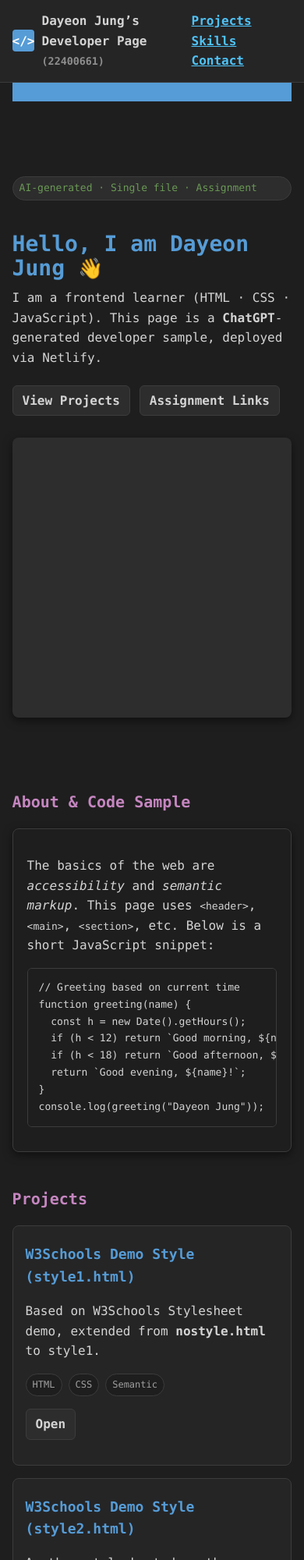
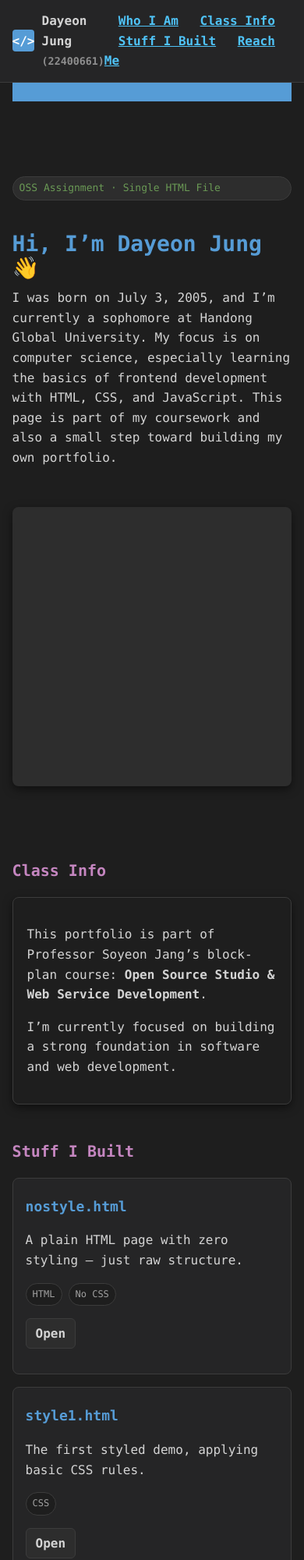
Before and after one commit to jyeon573/2025_OSS_HW1, a plain HTML site: page index.html in a window 390 px wide. Shown: the top 2000 px of the page at 78% size. Drawn offline with Linux system fonts and the light colour scheme.

Commit message:
index page fixed

```diff
--- a/index.html
+++ b/index.html
@@ -1,10 +1,11 @@
 <!DOCTYPE html>
 <html lang="en">
+
 <head>
     <meta charset="utf-8" />
     <meta name="viewport" content="width=device-width, initial-scale=1" />
     <title>Developer Sample — Dayeon Jung (22400661)</title>
-  <meta name="description" content="AI-generated developer sample page (assignment)" />
+    <meta name="description" content="OSS assignment developer sample page — Dayeon Jung" />
     <style>
         :root {
             /* VS Code Dark Theme Inspired */
@@ -12,16 +13,22 @@
             --panel: #252526;
             --text: #d4d4d4;
             --muted: #a0a0a0;
-      --brand: #569cd6;   /* blue */
-      --brand-2: #c586c0; /* pink */
+            --brand: #569cd6;
+            /* blue */
+            --brand-2: #c586c0;
+            /* pink */
             --accent-green: #6a9955;
             --border: #3c3c3c;
-      --code-bg: #1e1e1e;
-      --shadow: 0 4px 12px rgba(0,0,0,.5);
-      --link: #4fc3f7;    /* brighter links for visibility */
+            --shadow: 0 4px 12px rgba(0, 0, 0, .5);
+            --link: #4fc3f7;
             --link-hover: #ffcc80;
         }
-    html, body { height: 100%; }
+
+        html,
+        body {
+            height: 100%;
+        }
+
         body {
             margin: 0;
             font-family: Consolas, "Courier New", monospace;
@@ -30,171 +37,286 @@
             line-height: 1.6;
         }
 
-    /* Links */
-    a:not(.btn) { color: var(--link); text-decoration: underline; }
-    a:not(.btn):hover { color: var(--link-hover); }
+        a:not(.btn) {
+            color: var(--link);
+            text-decoration: underline;
+        }
 
-    .container { width: min(1040px, 92%); margin: 0 auto; }
+        a:not(.btn):hover {
+            color: var(--link-hover);
+        }
 
-    header { position: sticky; top: 0; z-index: 50; background: var(--panel); border-bottom: 1px solid var(--border); }
-    .nav { display: flex; align-items: center; justify-content: space-between; padding: 14px 0; }
-    .brand { display: flex; align-items: center; gap: 10px; font-weight: 700; }
-    .logo { width: 28px; height: 28px; border-radius: 4px; background: var(--brand); color: #fff; display: grid; place-items: center; font-weight: 800; }
-    nav a { color: var(--link); margin-left: 18px; font-weight: 600; text-decoration: underline; }
-    nav a:hover { color: var(--link-hover); }
+        .container {
+            width: min(1040px, 92%);
+            margin: 0 auto;
+        }
 
-    .btn { display: inline-flex; align-items: center; gap: 8px; padding: 6px 12px; border: 1px solid var(--border); border-radius: 6px; color: var(--text); text-decoration: none; font-weight: 600; background: #2d2d2d; }
-    .btn:hover { border-color: var(--brand); color: var(--brand); }
+        header {
+            position: sticky;
+            top: 0;
+            z-index: 50;
+            background: var(--panel);
+            border-bottom: 1px solid var(--border);
+        }
 
-    .hero { display: grid; grid-template-columns: 1.2fr .8fr; gap: 28px; align-items: center; padding: 120px 0 56px; position: relative; }
-    .hero::before { content: ""; position: absolute; top: 0; left: 0; width: 100%; height: 24px; background: var(--brand); }
-    .hero h1 { font-size: clamp(28px, 5vw, 44px); line-height: 1.12; margin: 40px 0 10px; color: var(--brand); }
-    .hero p { color: var(--text); margin: 0 0 22px; }
-    .cta { display: flex; gap: 12px; flex-wrap: wrap; }
-    .pill { padding: 4px 8px; border-radius: 999px; border: 1px solid var(--border); color: var(--accent-green); font-size: 13px; background: #2d2d2d; }
-    .avatar { aspect-ratio: 1; border-radius: 8px; background: #2d2d2d; position: relative; box-shadow: var(--shadow); }
+        .nav {
+            display: flex;
+            align-items: center;
+            justify-content: space-between;
+            padding: 14px 0;
+        }
 
-    section { padding: 28px 0 8px; }
-    .section-title { font-size: 20px; margin: 8px 0 18px; color: var(--brand-2); }
-    .panel { background: #1e1e1e; border: 1px solid var(--border); border-radius: 8px; padding: 18px; box-shadow: var(--shadow); }
+        .brand {
+            display: flex;
+            align-items: center;
+            gap: 10px;
+            font-weight: 700;
+        }
 
-    .grid { display: grid; gap: 16px; grid-template-columns: repeat(12, 1fr); }
-    .card { grid-column: span 6; background: #252526; border: 1px solid var(--border); border-radius: 8px; padding: 16px; transition: transform .15s ease; }
-    .card:hover { transform: translateY(-2px); border-color: var(--brand); }
-    .card h3 { margin: 6px 0 6px; font-size: 18px; color: var(--brand); }
-    .tags { display: flex; flex-wrap: wrap; gap: 8px; margin-top: 8px; }
-    .tag { font-size: 12px; padding: 4px 8px; border: 1px solid var(--border); border-radius: 999px; color: var(--muted); background: #1e1e1e; }
+        .logo {
+            width: 28px;
+            height: 28px;
+            border-radius: 4px;
+            background: var(--brand);
+            color: #fff;
+            display: grid;
+            place-items: center;
+            font-weight: 800;
+        }
 
-    .skills { display: flex; flex-wrap: wrap; gap: 10px; }
-    .skill { padding: 6px 10px; border-radius: 6px; border: 1px solid var(--border); background: #2d2d2d; color: var(--accent-green); }
+        nav a {
+            color: var(--link);
+            margin-left: 18px;
+            font-weight: 600;
+            text-decoration: underline;
+        }
 
-    pre { background: #1e1e1e; color: var(--text); padding: 14px; border-radius: 6px; overflow-x: auto; border: 1px solid var(--border); }
-    code { font-family: Consolas, "Courier New", monospace; font-size: 13px; }
+        nav a:hover {
+            color: var(--link-hover);
+        }
 
-    footer { margin: 32px 0 60px; color: var(--muted); font-size: 14px; }
+        .btn {
+            display: inline-flex;
+            align-items: center;
+            gap: 8px;
+            padding: 6px 12px;
+            border: 1px solid var(--border);
+            border-radius: 6px;
+            color: var(--text);
+            text-decoration: none;
+            font-weight: 600;
+            background: #2d2d2d;
+        }
+
+        .btn:hover {
+            border-color: var(--brand);
+            color: var(--brand);
+        }
+
+        .hero {
+            display: grid;
+            grid-template-columns: 1.2fr .8fr;
+            gap: 28px;
+            align-items: center;
+            padding: 120px 0 56px;
+            position: relative;
+        }
+
+        .hero::before {
+            content: "";
+            position: absolute;
+            top: 0;
+            left: 0;
+            width: 100%;
+            height: 24px;
+            background: var(--brand);
+        }
+
+        .hero h1 {
+            font-size: clamp(28px, 5vw, 44px);
+            line-height: 1.12;
+            margin: 40px 0 10px;
+            color: var(--brand);
+        }
+
+        .hero p {
+            color: var(--text);
+            margin: 0 0 22px;
+        }
+
+        .pill {
+            padding: 4px 8px;
+            border-radius: 999px;
+            border: 1px solid var(--border);
+            color: var(--accent-green);
+            font-size: 13px;
+            background: #2d2d2d;
+        }
+
+        .avatar {
+            aspect-ratio: 1;
+            border-radius: 8px;
+            background: #2d2d2d;
+            box-shadow: var(--shadow);
+        }
+
+        section {
+            padding: 28px 0 8px;
+        }
+
+        .section-title {
+            font-size: 20px;
+            margin: 8px 0 18px;
+            color: var(--brand-2);
+        }
+
+        .panel {
+            background: #1e1e1e;
+            border: 1px solid var(--border);
+            border-radius: 8px;
+            padding: 18px;
+            box-shadow: var(--shadow);
+        }
+
+        .grid {
+            display: grid;
+            gap: 16px;
+            grid-template-columns: repeat(12, 1fr);
+        }
+
+        .card {
+            grid-column: span 6;
+            background: #252526;
+            border: 1px solid var(--border);
+            border-radius: 8px;
+            padding: 16px;
+            transition: transform .15s ease;
+        }
+
+        .card:hover {
+            transform: translateY(-2px);
+            border-color: var(--brand);
+        }
+
+        .card h3 {
+            margin: 6px 0 6px;
+            font-size: 18px;
+            color: var(--brand);
+        }
+
+        .tags {
+            display: flex;
+            flex-wrap: wrap;
+            gap: 8px;
+            margin-top: 8px;
+        }
+
+        .tag {
+            font-size: 12px;
+            padding: 4px 8px;
+            border: 1px solid var(--border);
+            border-radius: 999px;
+            color: var(--muted);
+            background: #1e1e1e;
+        }
+
+        footer {
+            margin: 32px 0 60px;
+            color: var(--muted);
+            font-size: 14px;
+        }
 
         @media (max-width: 860px) {
-      .hero { grid-template-columns: 1fr; }
-      .card { grid-column: span 12; }
+            .hero {
+                grid-template-columns: 1fr;
+            }
+
+            .card {
+                grid-column: span 12;
+            }
         }
     </style>
 </head>
+
 <body>
     <header>
         <div class="container nav">
             <div class="brand">
                 <div class="logo" aria-hidden="true">&lt;/&gt;</div>
-        <span>Dayeon Jung’s Developer Page <small style="opacity:.6; font-weight:600">(22400661)</small></span>
+                <span>Dayeon Jung <small style="opacity:.6; font-weight:600">(22400661)</small></span>
             </div>
             <nav aria-label="Main links">
-        <a href="#projects">Projects</a>
-        <a href="#skills">Skills</a>
-        <a href="#contact">Contact</a>
+                <a href="#intro">Who I Am</a>
+                <a href="#course">Class Info</a>
+                <a href="#projects">Stuff I Built</a>
+                <a href="#contact">Reach Me</a>
             </nav>
         </div>
     </header>
 
     <main class="container">
-    <section class="hero" id="home">
+        <section class="hero" id="intro">
             <div>
-        <div class="pill">AI-generated · Single file · Assignment</div>
-        <h1>Hello, I am <span style="color:var(--brand)">Dayeon Jung</span> <span style="font-size:26px">👋</span></h1>
-        <p>I am a frontend learner (HTML · CSS · JavaScript). This page is a <strong>ChatGPT</strong>-generated developer sample, deployed via Netlify.</p>
-        <div class="cta">
-          <a class="btn" href="#projects">View Projects</a>
-          <a class="btn" href="#assign-links">Assignment Links</a>
+                <div class="pill">OSS Assignment · Single HTML File</div>
+                <h1>Hi, I’m <span style="color:var(--brand)">Dayeon Jung</span> 👋</h1>
+                <p>I was born on July 3, 2005, and I’m currently a sophomore at Handong Global University.
+                    My focus is on computer science, especially learning the basics of frontend development with HTML,
+                    CSS, and JavaScript.
+                    This page is part of my coursework and also a small step toward building my own portfolio.</p>
             </div>
-      </div>
-      <div class="avatar" role="img" aria-label="Decorative avatar graphic"></div>
+            <div class="avatar"></div>
         </section>
 
-    <section aria-labelledby="about-title">
-      <h2 id="about-title" class="section-title">About & Code Sample</h2>
+        <section id="course">
+            <h2 class="section-title">Class Info</h2>
             <div class="panel">
-        <p>The basics of the web are <em>accessibility</em> and <em>semantic markup</em>. This page uses <code>&lt;header&gt;</code>, <code>&lt;main&gt;</code>, <code>&lt;section&gt;</code>, etc. Below is a short JavaScript snippet:</p>
-        <pre><code>// Greeting based on current time
-function greeting(name) {
-  const h = new Date().getHours();
-  if (h < 12) return `Good morning, ${name}!`;
-  if (h < 18) return `Good afternoon, ${name}!`;
-  return `Good evening, ${name}!`;
-}
-console.log(greeting("Dayeon Jung"));</code></pre>
+                <p>This portfolio is part of Professor Soyeon Jang’s block-plan course: <strong>Open Source Studio & Web
+                        Service Development</strong>.</p>
+                <p>I’m currently focused on building a strong foundation in software and web
+                    development.</p>
             </div>
         </section>
 
-    <section id="projects" aria-labelledby="projects-title">
-      <h2 id="projects-title" class="section-title">Projects</h2>
+        <section id="projects">
+            <h2 class="section-title">Stuff I Built</h2>
             <div class="grid">
-        <article class="card" aria-labelledby="p1-title">
-          <h3 id="p1-title">W3Schools Demo Style (style1.html)</h3>
-          <p>Based on W3Schools Stylesheet demo, extended from <strong>nostyle.html</strong> to style1.</p>
-          <div class="tags"><span class="tag">HTML</span><span class="tag">CSS</span><span class="tag">Semantic</span></div>
+                <article class="card">
+                    <h3>nostyle.html</h3>
+                    <p>A plain HTML page with zero styling — just raw structure.</p>
+                    <div class="tags"><span class="tag">HTML</span><span class="tag">No CSS</span></div>
+                    <p><a class="btn" href="nostyle.html">Open</a></p>
+                </article>
+                <article class="card">
+                    <h3>style1.html</h3>
+                    <p>The first styled demo, applying basic CSS rules.</p>
+                    <div class="tags"><span class="tag">CSS</span></div>
                     <p><a class="btn" href="style1.html">Open</a></p>
                 </article>
-        <article class="card" aria-labelledby="p2-title">
-          <h3 id="p2-title">W3Schools Demo Style (style2.html)</h3>
-          <p>Another stylesheet demo theme applied as the second styled page.</p>
-          <div class="tags"><span class="tag">Flex/Grid</span><span class="tag">Typography</span></div>
-          <p><a class="btn" href="style2.html">Open</a></p>
+                <article class="card">
+                    <h3>style4.html</h3>
+                    <p>A second theme experiment with different typography and layout.</p>
+                    <div class="tags"><span class="tag">CSS</span></div>
+                    <p><a class="btn" href="style4.html">Open</a></p>
                 </article>
-        <article class="card" aria-labelledby="p3-title">
-          <h3 id="p3-title">Bootstrap Example (example.html)</h3>
-          <p>One Bootstrap official example recreated with similar layout and style.</p>
+                <article class="card">
+                    <h3>example.html</h3>
+                    <p>A Bootstrap-based responsive example recreated for practice.</p>
                     <div class="tags"><span class="tag">Bootstrap</span><span class="tag">Responsive</span></div>
                     <p><a class="btn" href="example.html">Open</a></p>
-        </article>
-        <article class="card" aria-labelledby="p4-title">
-          <h3 id="p4-title">Basic Structure Page (nostyle.html)</h3>
-          <p>Plain HTML without styles. Title changed to <em>Welcome to Dayeon Jung’s Homepage (22400661)</em>.</p>
-          <div class="tags"><span class="tag">No CSS</span><span class="tag">Structure</span></div>
-          <p><a class="btn" href="nostyle.html">Open</a></p>
                 </article>
             </div>
         </section>
 
-    <section id="skills" aria-labelledby="skills-title">
-      <h2 id="skills-title" class="section-title">Skills</h2>
+        <section id="contact">
+            <h2 class="section-title">Reach Me</h2>
             <div class="panel">
-        <div class="skills" role="list">
-          <span class="skill" role="listitem">HTML5</span>
-          <span class="skill" role="listitem">CSS3 / Flex / Grid</span>
-          <span class="skill" role="listitem">JavaScript (ES6)</span>
-          <span class="skill" role="listitem">Git / GitHub</span>
-          <span class="skill" role="listitem">Netlify</span>
-          <span class="skill" role="listitem">Bootstrap 5</span>
-        </div>
-      </div>
-    </section>
-
-    <section id="assign-links" aria-labelledby="assign-title">
-      <h2 id="assign-title" class="section-title">Assignment Links</h2>
-      <div class="panel">
-        <ul>
-          <li><a href="nostyle.html">nostyle.html</a></li>
-          <li><a href="style1.html">style1.html</a></li>
-          <li><a href="style2.html">style2.html</a></li>
-          <li><a href="example.html">example.html</a></li>
-          <li><a href="README.md">README.md (on GitHub)</a></li>
-        </ul>
-        <p style="color:var(--muted); margin:.2rem 0 0">These files must exist in the repository for the links to work.</p>
-      </div>
-    </section>
-
-    <section id="contact" aria-labelledby="contact-title">
-      <h2 id="contact-title" class="section-title">Contact</h2>
-      <div class="panel">
-        <p>Feel free to reach out:</p>
-        <p>
-          📧 <a href="mailto:jyeon573@gmail.com">jyeon573@gmail.com</a>
-          &nbsp;·&nbsp; 🐙 <a href="https://github.com/jyeon573" target="_blank" rel="noopener">github.com/jyeon573</a>
-          &nbsp;·&nbsp; 🌐 <a href="https://your-site.netlify.app" target="_blank" rel="noopener">Netlify Site</a>
-        </p>
+                <p>📧 <a href="mailto:jyeon573@gmail.com">jyeon573@gmail.com</a></p>
+                <p>💬 KakaoTalk ID: <strong>Ampoule</strong></p>
             </div>
         </section>
 
         <footer>
-      <p>© <span id="year"></span> Dayeon Jung (22400661) — Built with HTML/CSS/JS · Deployed on Netlify</p>
+            <p>© <span id="year"></span> Dayeon Jung (22400661) — OSS Assignment Page</p>
         </footer>
     </main>
 
@@ -202,4 +324,5 @@ console.log(greeting("Dayeon Jung"));</code></pre>
         document.getElementById('year').textContent = new Date().getFullYear();
     </script>
 </body>
+
 </html>
```
Lines whose indentation alone changed are shown as unchanged.
